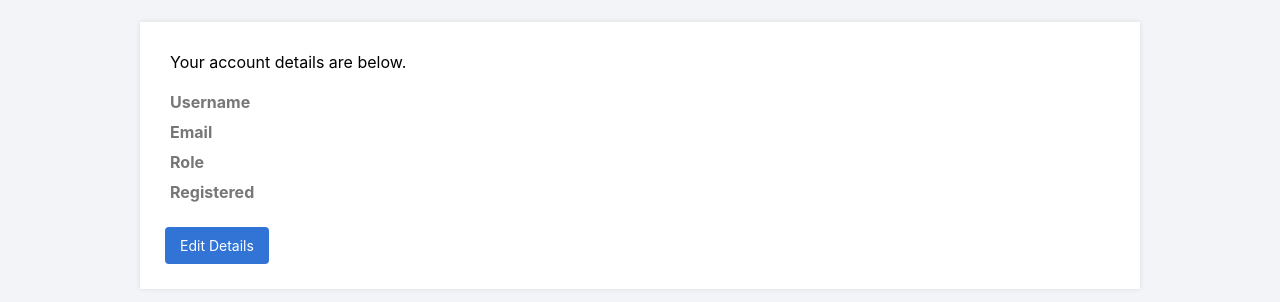
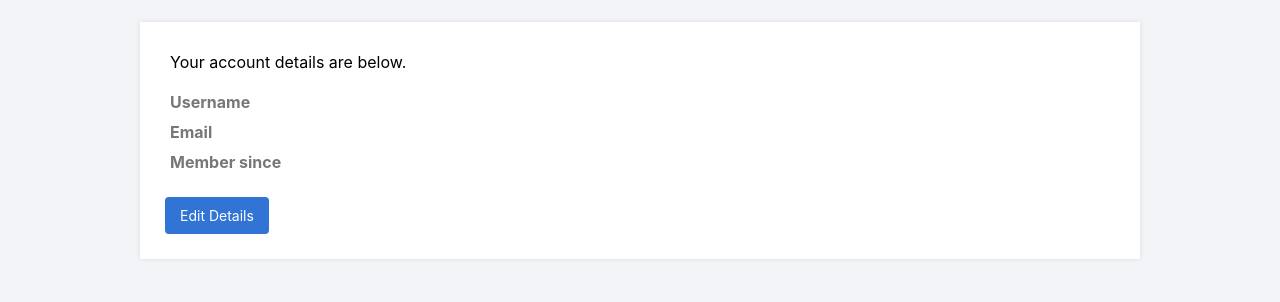
Before and after one commit to AroniasPrenovost/node_login, a website: page views/profile.html in a window 1280 px wide. Shown: the part 138-440 px from the top of the page. Drawn offline with nearby package versions, Linux system fonts and the light colour scheme; files that its build step writes are made by us from their sources.

Commit message:
style updates

```diff
--- a/views/profile.html
+++ b/views/profile.html
@@ -21,13 +21,15 @@
             {{ account.email }}
         </div>
 
-        <div class="profile-detail">
-            <strong>Role</strong>
-            {{ account.role }}
-        </div>
+        {% if role == 'Admin' %}
+            <div class="profile-detail">
+                <strong>Role</strong>
+                {{ account.role }}
+            </div>
+        {% endif %}
 
         <div class="profile-detail">
-            <strong>Registered</strong>
+            <strong>Member since</strong>
             {{ account.registered }}
         </div>
 
```
